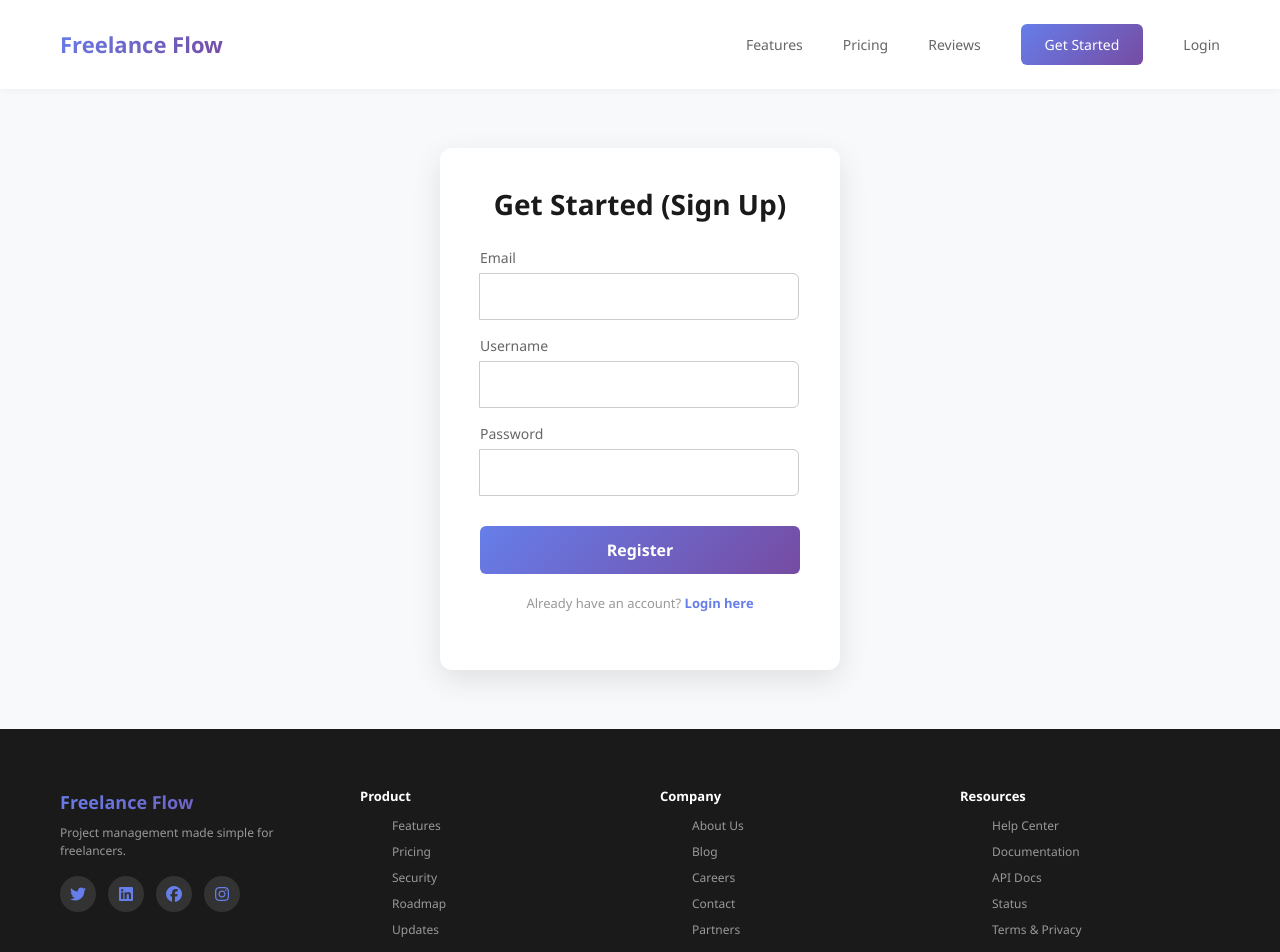
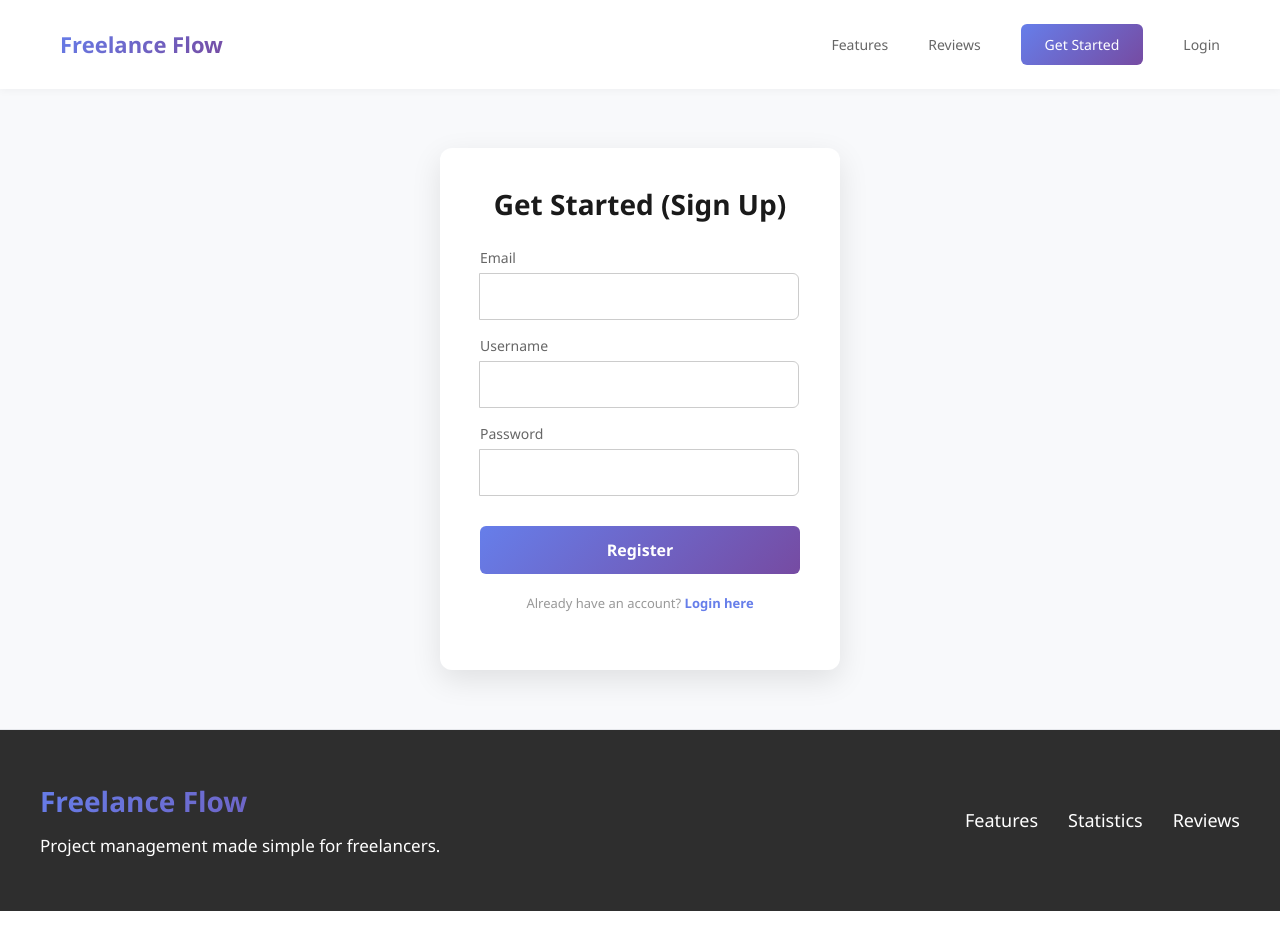
Before and after one commit to HafsaAyesha/ProjectManger, a React (Create React App) app in the folder frontend/: page /register in a window 1280 px wide. Shown: the top 952 px of the page. After the commit the page ends 911 px from the top, so only its background shows below. Built offline with nearby package versions, Linux system fonts and the light colour scheme.

Commit message:
fixed Footer and Stats id

```diff
--- a/frontend/src/components/CTA/CTA.css
+++ b/frontend/src/components/CTA/CTA.css
@@ -7,34 +7,18 @@
 }
 
 .cta-section h2 {
-    font-size: 28px;
+    font-size: 40px;
     font-weight: 800;
     color: white;
     margin-bottom: 12px;
 }
 
 .cta-section p {
-    font-size: 14px;
+    font-size: 18px;
     color: rgba(255, 255, 255, 0.9);
     margin-bottom: 24px;
 }
 
-.cta-section button {
-    background: white;
-    color: #667eea;
-    padding: 12px 32px;
-    border-radius: 8px;
-    border: none;
-    font-weight: 700;
-    font-size: 14px;
-    cursor: pointer;
-    transition: all 0.3s ease;
-}
-
-.cta-section button:hover {
-    transform: translateY(-3px);
-    box-shadow: 0 12px 24px rgba(0, 0, 0, 0.2);
-}
 
 /* MEDIA QUERIES */
 @media (min-width: 601px) {
--- a/frontend/src/components/CTA/CTA.jsx
+++ b/frontend/src/components/CTA/CTA.jsx
@@ -5,8 +5,7 @@ const CTA = () => {
   return (
     <section className="cta-section">
       <h2>Ready to Take Control of Your Projects?</h2>
-      <p>Join 1000+ freelancers who are already using Freelance Flow to manage their projects better. Start your free 14-day trial today.</p>
-      <button>Start Your Free Trial</button>
+      <p>Join 1000+ freelancers who are already using Freelance Flow to manage their projects better.</p>
     </section>
   );
 };
--- a/frontend/src/components/Footer/Footer.css
+++ b/frontend/src/components/Footer/Footer.css
@@ -1,88 +1,86 @@
 footer {
-    background: #1a1a1a;
-    color: #999;
-    padding: 40px 20px;
+    background: #2e2e2e;
+    border-top: 1px solid #e5e7eb;
+    color: #fafcff;
+    padding: 40px 30px;
+}
+
+.footer-content {
+    max-width: 1300px;
+    margin: 0 auto;
     display: flex;
     flex-direction: column;
-    gap: 30px;
+    gap: 40px;
 }
 
-footer h4 {
-    color: white;
-    margin-bottom: 12px;
-    font-size: 13px;
-    font-weight: 700;
-}
-
-footer ul {
-    list-style: none;
-}
-
-footer a {
-    color: #999;
-    text-decoration: none;
-    font-size: 12px;
-    display: block;
-    margin-bottom: 8px;
-    transition: color 0.3s ease;
-}
-
-footer a:hover {
-    color: #667eea;
+.footer-left {
+    flex: 1;
+    max-width: 450px;        /* bigger & balanced */
 }
 
 .footer-brand {
-    font-size: 18px;
+    font-size: 28px;
     font-weight: 700;
     background: linear-gradient(135deg, #667eea 0%, #764ba2 100%);
     -webkit-background-clip: text;
     -webkit-text-fill-color: transparent;
     background-clip: text;
-    margin-bottom: 8px;
+    margin-bottom: 10px;
 }
 
-.footer-social {
-    display: flex;
-    gap: 12px;
-    margin-top: 12px;
+.footer-tagline {
+    font-size: 17px;
+    color: #ffffff;
+    margin: 0;
+    line-height: 1.7;
 }
 
-.social-icon {
-    width: 36px;
-    height: 36px;
-    border-radius: 50%;
-    background: #333;
+.footer-links-group {
     display: flex;
-    align-items: center;
-    justify-content: center;
-    color: #667eea;
-    transition: all 0.3s ease;
-    cursor: pointer;
+    gap: 50px;                /* more spacing between links */
 }
 
-.social-icon:hover {
-    background: #667eea;
-    color: white;
+.footer-column h4 {
+    color: #ffffff;
+    margin-bottom: 12px;
+    font-size: 15px;
+    font-weight: 600;
+}
+
+.footer-column ul {
+    list-style: none;
+    padding: 0;
+    margin: 0;
+    display: flex;
+    gap: 30px;                /* more space between items */
+}
+
+.footer-column a {
+    color: #ffffff;
+    text-decoration: none;
+    font-size: 18px;
+    transition: color 0.2s ease;
+}
+
+.footer-column a:hover {
+    color: #667eea;
 }
 
 /* MEDIA QUERIES */
-@media (min-width: 601px) {
-    footer {
+@media (min-width: 768px) {
+    .footer-content {
         flex-direction: row;
-        flex-wrap: wrap;
-        gap: 40px;
+        justify-content: space-between;
+        align-items: center;   /* centered alignment looks cleaner */
     }
-    footer > div {
-        flex: 1;
-        min-width: 150px;
+
+    .footer-left {
+        max-width: 450px;      /* wider */
     }
 }
 
 @media (min-width: 993px) {
     footer {
-        display: grid;
-        grid-template-columns: repeat(4, 1fr);
-        padding: 60px;
-        gap: 40px;
+        padding: 50px 40px;
     }
 }
--- a/frontend/src/components/Footer/Footer.jsx
+++ b/frontend/src/components/Footer/Footer.jsx
@@ -2,47 +2,31 @@ import React from 'react';
 import './Footer.css';
 
 const Footer = () => {
+  const scrollToSection = (sectionId) => {
+    const element = document.getElementById(sectionId);
+    if (element) {
+      element.scrollIntoView({ behavior: 'smooth', block: 'start' });
+    }
+  };
+
   return (
     <footer>
-      <div>
-        <div className="footer-brand">Freelance Flow</div>
-        <p style={{ fontSize: '12px', marginBottom: '16px' }}>Project management made simple for freelancers.</p>
-        <div className="footer-social">
-          <div className="social-icon"><i className="fa-brands fa-twitter"></i></div>
-          <div className="social-icon"><i className="fa-brands fa-linkedin"></i></div>
-          <div className="social-icon"><i className="fa-brands fa-facebook"></i></div>
-          <div className="social-icon"><i className="fa-brands fa-instagram"></i></div>
+      <div className="footer-content">
+        <div className="footer-left">
+          <div className="footer-brand">Freelance Flow</div>
+          <p className="footer-tagline">Project management made simple for freelancers.</p>
         </div>
-      </div>
-      <div>
-        <h4>Product</h4>
-        <ul>
-          <li><a href="#">Features</a></li>
-          <li><a href="#">Pricing</a></li>
-          <li><a href="#">Security</a></li>
-          <li><a href="#">Roadmap</a></li>
-          <li><a href="#">Updates</a></li>
-        </ul>
-      </div>
-      <div>
-        <h4>Company</h4>
-        <ul>
-          <li><a href="#">About Us</a></li>
-          <li><a href="#">Blog</a></li>
-          <li><a href="#">Careers</a></li>
-          <li><a href="#">Contact</a></li>
-          <li><a href="#">Partners</a></li>
-        </ul>
-      </div>
-      <div>
-        <h4>Resources</h4>
-        <ul>
-          <li><a href="#">Help Center</a></li>
-          <li><a href="#">Documentation</a></li>
-          <li><a href="#">API Docs</a></li>
-          <li><a href="#">Status</a></li>
-          <li><a href="#">Terms & Privacy</a></li>
-        </ul>
+
+        <div className="footer-links-group">
+          <div className="footer-column">
+
+            <ul>
+              <li><a href="#features" onClick={(e) => { e.preventDefault(); scrollToSection('features'); }}>Features</a></li>
+              <li><a href="#statistics" onClick={(e) => { e.preventDefault(); scrollToSection('statistics'); }}>Statistics</a></li>
+              <li><a href="#reviews" onClick={(e) => { e.preventDefault(); scrollToSection('testimonials'); }}>Reviews</a></li>
+            </ul>
+          </div>
+        </div>
       </div>
     </footer>
   );
--- a/frontend/src/components/Stats/Stats.jsx
+++ b/frontend/src/components/Stats/Stats.jsx
@@ -10,7 +10,7 @@ const Stats = () => {
   ];
 
   return (
-    <section className="header-info">
+    <section id="statistics" className="header-info">
       {stats.map((stat, index) => (
         <div className="info" key={index}>
           <div className="icon"><i className={`fa-solid ${stat.icon}`}></i></div>
--- a/frontend/src/components/navbar/Navbar.jsx
+++ b/frontend/src/components/navbar/Navbar.jsx
@@ -13,7 +13,6 @@ const Navbar = () => {
   const menuItems = [
     // Standard section links. These must start with '#' in href.
     { text: 'Features', href: '#features' },
-    { text: 'Pricing', href: '#pricing' },
     { text: 'Reviews', href: '#testimonials' },
 
     // Auth links MUST use 'to'
```
